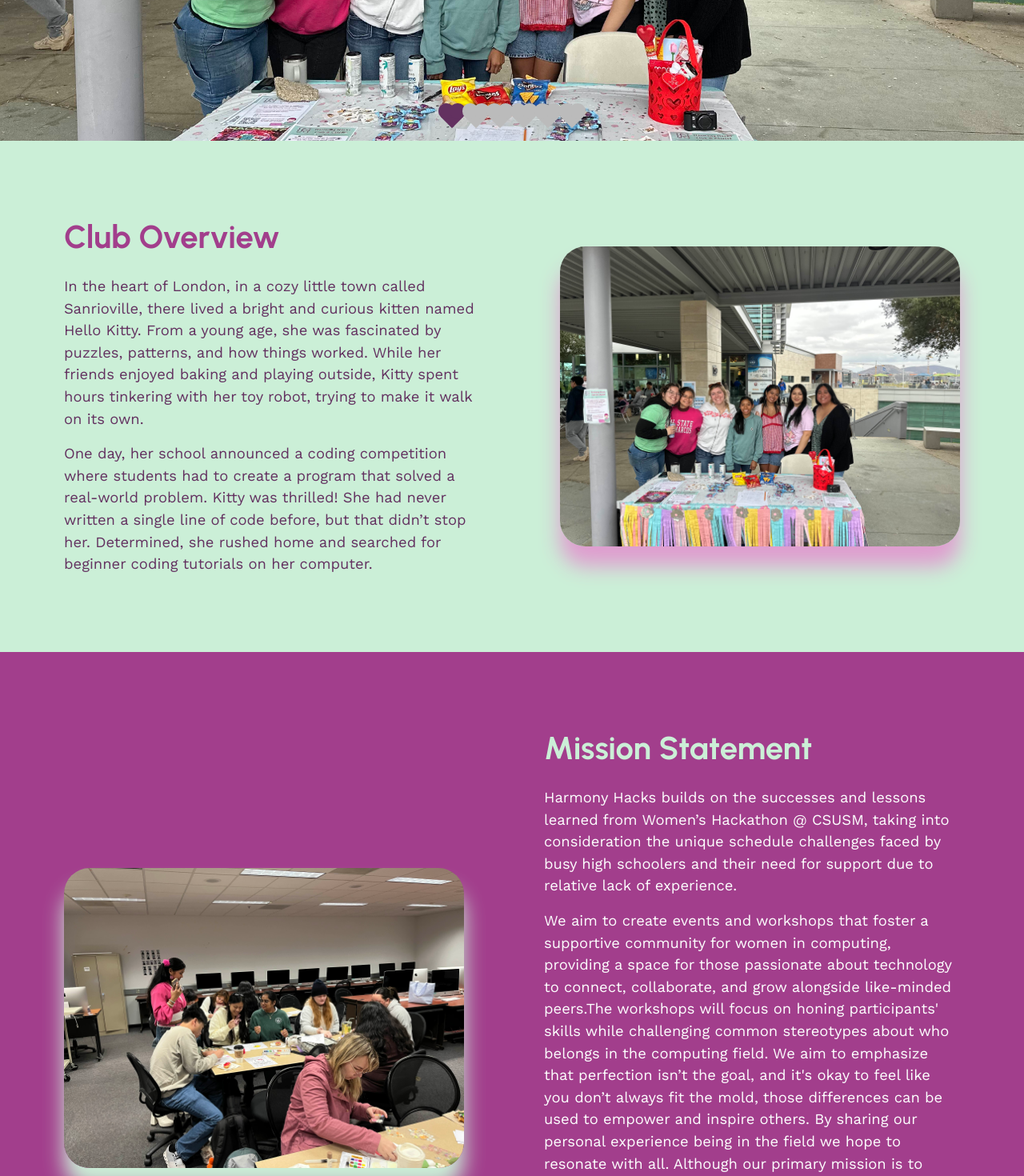
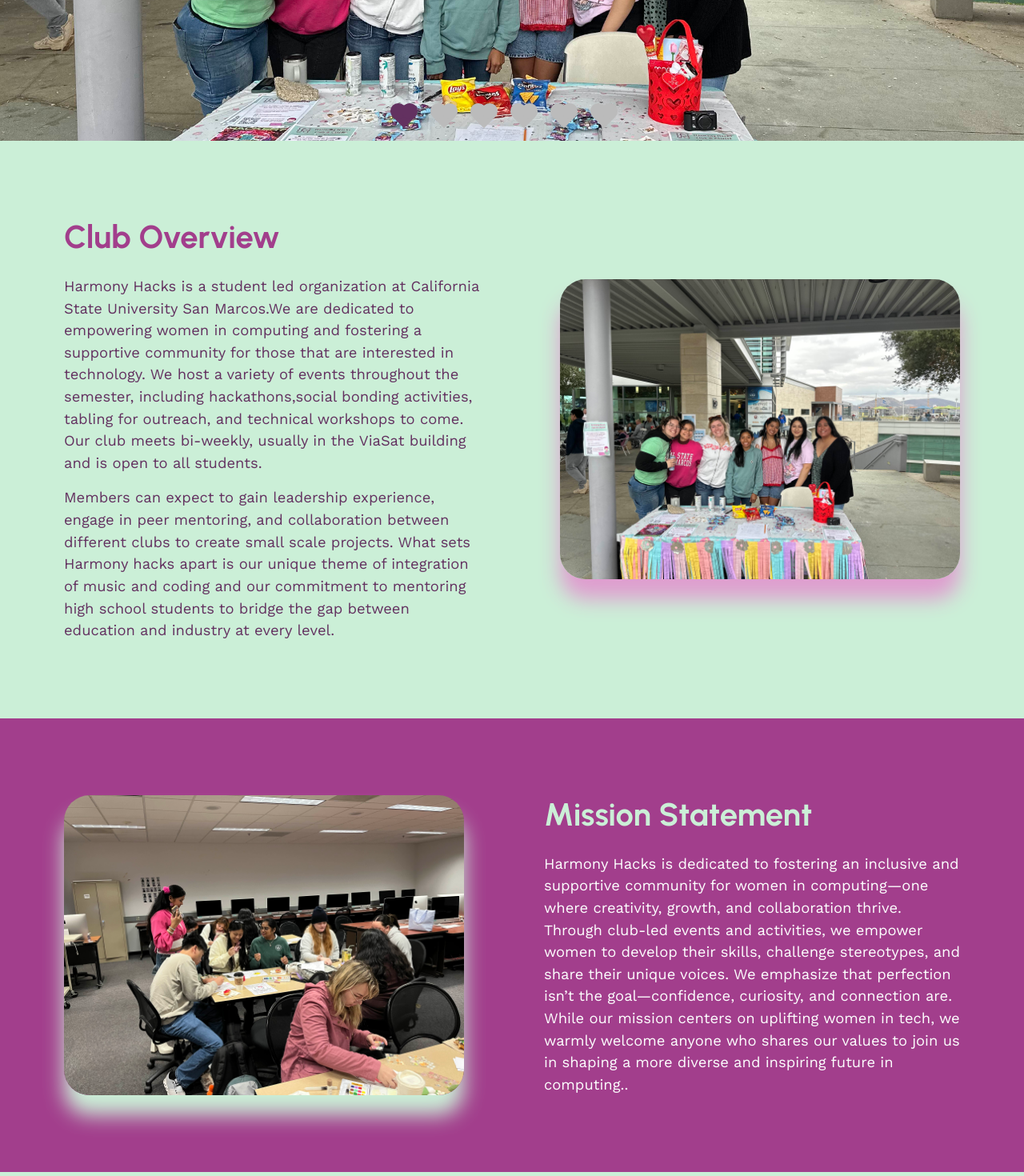
Before and after one commit to katepad/HarmonyHacksWebsite, a React (Vite) app: page / in a window 1280 px wide. Shown: the part 540-2010 px from the top of the page at 80% size. Built offline with nearby package versions, Linux system fonts and the light colour scheme.

Commit message:
updated club information

```diff
--- a/src/pages/Home.tsx
+++ b/src/pages/Home.tsx
@@ -70,10 +70,10 @@ const ClubOverview = () => {
         <div className="club-overview-content-div">
           <h2 className="page-h2">Club Overview</h2>
             <p className="page-p color-darkpurple">
-              In the heart of London, in a cozy little town called Sanrioville, there lived a bright and curious kitten named Hello Kitty. From a young age, she was fascinated by puzzles, patterns, and how things worked. While her friends enjoyed baking and playing outside, Kitty spent hours tinkering with her toy robot, trying to make it walk on its own.
+              Harmony Hacks is a student led organization at California State University San Marcos.We are dedicated to empowering women in computing and fostering a supportive community for those that are interested in technology. We host a variety of events throughout the semester, including hackathons,social bonding activities, tabling for outreach, and technical workshops to come. Our club meets bi-weekly, usually in the ViaSat building and is open to all students.
             </p>
             <p className="page-p color-darkpurple">
-              One day, her school announced a coding competition where students had to create a program that solved a real-world problem. Kitty was thrilled! She had never written a single line of code before, but that didn’t stop her. Determined, she rushed home and searched for beginner coding tutorials on her computer.
+              Members can expect to gain leadership experience, engage in peer mentoring, and collaboration between different clubs to create small scale projects. What sets Harmony hacks apart is our unique theme of integration of music and coding and our commitment to mentoring high school students to bridge the gap between education and industry at every level.
             </p>
         </div>
       <div>
@@ -92,8 +92,7 @@ const MissionStatement = () => {
         <div className="mission-statement-content-div">
           <div>
             <h2 className = "page-h2 mission-statement-h2 "> Mission Statement </h2>
-            <p className = "page-p mission-statement-p"> Harmony Hacks builds on the successes and lessons learned from Women’s Hackathon @ CSUSM, taking into consideration the unique schedule challenges faced by busy high schoolers and their need for support due to relative lack of experience. </p>
-            <p className = "page-p mission-statement-p"> We aim to create events and workshops that foster a supportive community for women in computing, providing a space for those passionate about technology to connect, collaborate, and grow alongside like-minded peers.The workshops will focus on honing participants' skills while challenging common stereotypes about who belongs in the computing field. We aim to emphasize that perfection isn’t the goal, and it's okay to feel like you don’t always fit the mold, those differences can be used to empower and inspire others. By sharing our personal experience being in the field we hope to resonate with all. Although our primary mission is to create an inclusive space for women in computing, we warmly welcome anyone who shares our values and supports our goals to join and grow with us. As we move forward with our vision , we hope to recruit various participants to mentor high school girls to build their coding skills and compete in a hackathon.</p>
+            <p className = "page-p mission-statement-p"> Harmony Hacks is dedicated to fostering an inclusive and supportive community for women in computing—one where creativity, growth, and collaboration thrive. Through club-led events and activities, we empower women to develop their skills, challenge stereotypes, and share their unique voices. We emphasize that perfection isn’t the goal—confidence, curiosity, and connection are. While our mission centers on uplifting women in tech, we warmly welcome anyone who shares our values to join us in shaping a more diverse and inspiring future in computing.. </p>
           </div>
         </div>
       </div>
--- a/src/styles/Home.css
+++ b/src/styles/Home.css
@@ -46,6 +46,8 @@
     transform: rotate(-45deg);
     cursor: pointer;
     transition: background-color 0.3s;
+    padding: 10px;
+    margin-right: 20px;
 }
 
 .heart::before,
```
